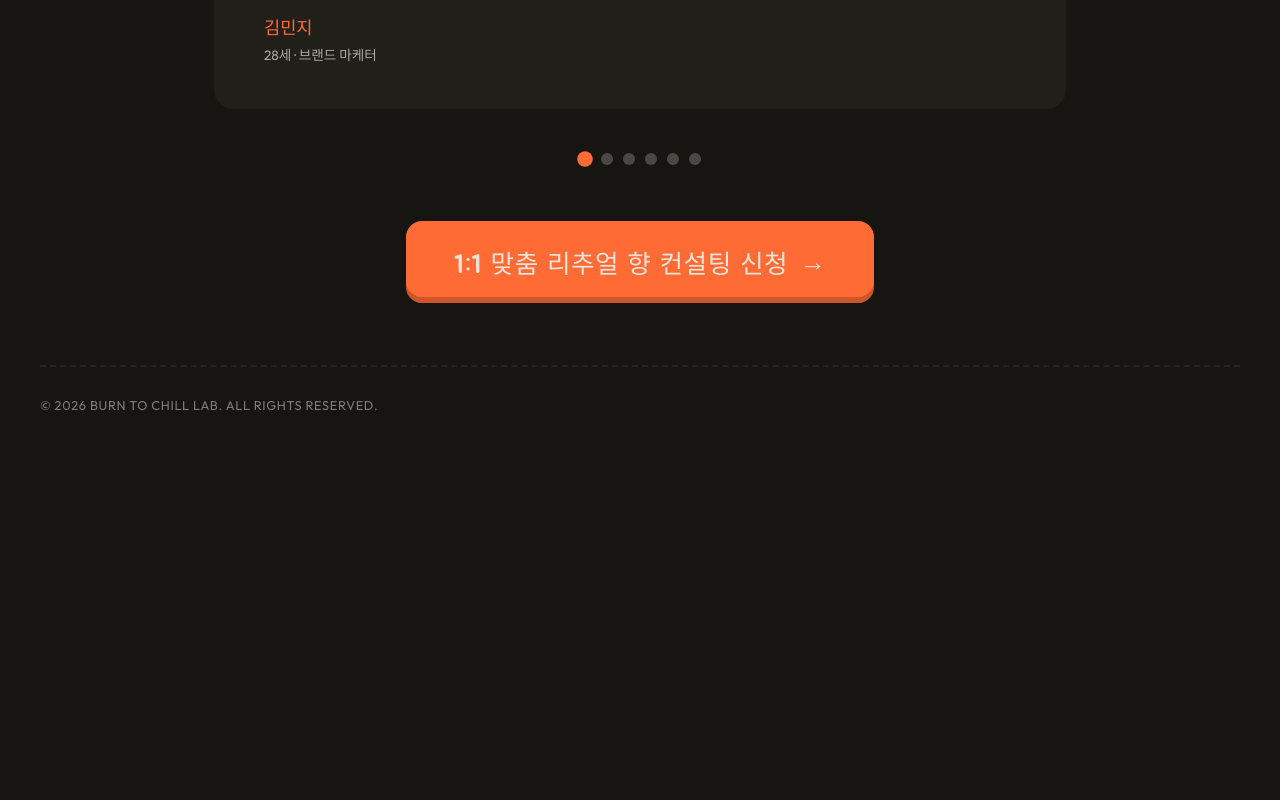
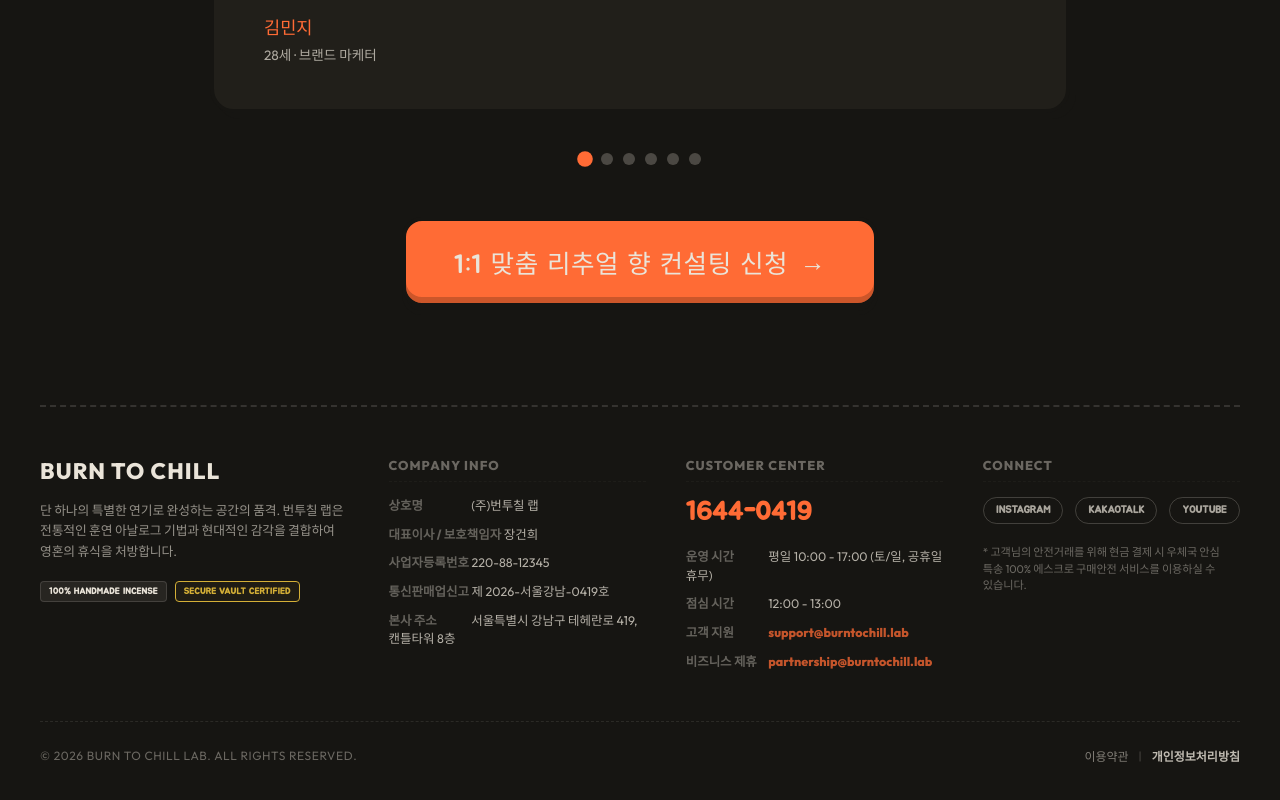
Before and after one commit to jgh12261226-lab/incense, a React (Vite) app: page / in a window 1280 px wide. Shown: the part 5375-6175 px from the top of the page. Before the commit the page ends 5868 px from the top, so only its background shows below. Built offline with nearby package versions, Linux system fonts and the light colour scheme.

Commit message:
하단 상세

```diff
--- a/src/components/EpilogueSection.css
+++ b/src/components/EpilogueSection.css
@@ -265,21 +265,214 @@
   pointer-events: auto;
 }
 
-/* 3. 풋터 */
+/* =========================================
+   3. 힙 브루탈리즘 상세 다단 풋터 스타일
+   ========================================= */
 .epilogue-footer {
   width: 100%;
   border-top: 2px dashed rgba(234, 228, 217, 0.15);
-  padding-top: 30px;
-  opacity: 0.5;
+  padding-top: 50px;
+  margin-top: 40px;
+  text-align: left;
 }
 
-.epilogue-footer p {
+.footer-grid {
+  display: grid;
+  grid-template-columns: 1.2fr 1fr 1fr 1fr;
+  gap: 40px;
+  margin-bottom: 50px;
+}
+
+.footer-col {
+  display: flex;
+  flex-direction: column;
+  gap: 15px;
+}
+
+/* 브랜드 칼럼 */
+.footer-brand-title {
+  font-size: 1.4rem;
+  font-weight: 900;
+  color: var(--color-primary);
+  letter-spacing: 0.05em;
+  margin: 0;
+}
+
+.footer-brand-desc {
   font-size: 0.8rem;
+  line-height: 1.6;
+  color: var(--color-primary);
+  opacity: 0.6;
+  word-break: keep-all;
+}
+
+.footer-badge-box {
+  display: flex;
+  flex-wrap: wrap;
+  gap: 8px;
+  margin-top: 5px;
+}
+
+.footer-cert-badge {
+  font-family: var(--font-goblin);
+  font-size: 0.55rem;
+  font-weight: 800;
+  background-color: rgba(234, 228, 217, 0.08);
+  color: var(--color-primary);
+  border: 1px solid rgba(234, 228, 217, 0.15);
+  padding: 4px 8px;
+  border-radius: 4px;
+  letter-spacing: 0.02em;
+}
+
+.footer-cert-badge.font-gold {
+  border-color: #d4af37;
+  color: #d4af37;
+  background-color: rgba(212, 175, 55, 0.05);
+}
+
+/* 칼럼 헤더 */
+.footer-col-title {
+  font-size: 0.8rem;
+  font-weight: 800;
+  color: var(--color-primary);
+  opacity: 0.4;
+  letter-spacing: 0.08em;
+  margin: 0;
+  border-bottom: 1px dashed rgba(234, 228, 217, 0.1);
+  padding-bottom: 8px;
+}
+
+/* 정보 리스트 */
+.footer-info-list {
+  list-style: none;
+  padding: 0;
+  margin: 0;
+  display: flex;
+  flex-direction: column;
+  gap: 10px;
+}
+
+.footer-info-list li {
+  font-size: 0.78rem;
+  line-height: 1.5;
+  color: var(--color-primary);
+  opacity: 0.75;
+}
+
+.footer-info-list li span {
+  display: inline-block;
+  min-width: 80px;
+  opacity: 0.5;
+  font-weight: 700;
+}
+
+.footer-info-list li a {
+  color: var(--color-accent);
+  text-decoration: none;
+  font-weight: 800;
+  transition: opacity 0.2s;
+}
+
+.footer-info-list li a:hover {
+  opacity: 0.8;
+  text-decoration: underline;
+}
+
+/* 고객센터 폰트 및 소셜 */
+.footer-phone {
+  font-family: var(--font-goblin);
+  font-size: 1.6rem;
+  font-weight: 900;
+  color: var(--color-accent);
+  margin: 0 0 5px 0;
+}
+
+.footer-social-links {
+  display: flex;
+  flex-wrap: wrap;
+  gap: 12px;
+}
+
+.social-link-item {
+  font-family: var(--font-goblin);
+  font-size: 0.65rem;
+  font-weight: 800;
+  color: var(--color-primary);
+  opacity: 0.7;
+  text-decoration: none;
+  border: 1px solid rgba(234, 228, 217, 0.3);
+  padding: 6px 12px;
+  border-radius: 20px;
+  transition: all 0.2s ease;
+}
+
+.social-link-item:hover {
+  opacity: 1;
+  border-color: var(--color-accent);
+  color: var(--color-accent);
+  transform: translateY(-2px);
+}
+
+.footer-escrow-notice {
+  font-size: 0.7rem;
+  line-height: 1.5;
+  color: var(--color-primary);
+  opacity: 0.4;
+  margin: 5px 0 0 0;
+  word-break: keep-all;
+}
+
+/* 하단 바텀 라인 */
+.footer-bottom-row {
+  display: flex;
+  justify-content: space-between;
+  align-items: center;
+  border-top: 1px dashed rgba(234, 228, 217, 0.1);
+  padding-top: 25px;
+  margin-top: 10px;
+}
+
+.footer-copyright {
+  font-size: 0.75rem;
+  color: var(--color-primary);
+  opacity: 0.4;
+  margin: 0;
   letter-spacing: 0.05em;
 }
 
+.footer-bottom-links {
+  display: flex;
+  align-items: center;
+  gap: 10px;
+}
+
+.footer-bottom-links a {
+  font-size: 0.75rem;
+  color: var(--color-primary);
+  opacity: 0.5;
+  text-decoration: none;
+  transition: opacity 0.2s;
+}
+
+.footer-bottom-links a:hover {
+  opacity: 0.9;
+}
+
+.footer-bottom-links a.privacy-bold {
+  font-weight: 800;
+  opacity: 0.8;
+  color: var(--color-primary);
+}
+
+.footer-bottom-links .divider {
+  font-size: 0.7rem;
+  color: var(--color-primary);
+  opacity: 0.25;
+}
+
 /* =========================================
-   모바일 최적화 (수직 스택 구조)
+   모바일 최적화 (수직 스택 구조 및 풋터 반응형)
    ========================================= */
 @media (max-width: 900px) {
   .package-grid {
@@ -288,6 +481,10 @@
   }
   .grid-item-card {
     min-height: 280px;
+  }
+  .footer-grid {
+    grid-template-columns: 1fr 1fr;
+    gap: 30px;
   }
 }
 
@@ -298,4 +495,14 @@
   .epilogue-header {
     margin-bottom: 40px;
   }
+  .footer-grid {
+    grid-template-columns: 1fr;
+    gap: 25px;
+  }
+  .footer-bottom-row {
+    flex-direction: column;
+    gap: 15px;
+    align-items: flex-start;
+    text-align: left;
+  }
 }
--- a/src/components/EpilogueSection.jsx
+++ b/src/components/EpilogueSection.jsx
@@ -371,9 +371,71 @@ export default function EpilogueSection({ isIgnited, onIgnite }) {
           <CustomCTA text="1:1 맞춤 리추얼 향 컨설팅 신청" onClick={handleCtaClick} />
         </div>
 
-        {/* 하단 풋터 */}
+        {/* 하단 풋터 - 힙한 다단 브루탈리즘 상세 정보 섹션 */}
         <footer className="epilogue-footer">
-          <p>© 2026 BURN TO CHILL LAB. ALL RIGHTS RESERVED.</p>
+          <div className="footer-grid">
+
+            {/* Column 1: 브랜드 소개 및 보증 */}
+            <div className="footer-col brand-col">
+              <h3 className="footer-brand-title font-mono">BURN TO CHILL</h3>
+              <p className="footer-brand-desc">
+                단 하나의 특별한 연기로 완성하는 공간의 품격.
+                번투칠 랩은 전통적인 훈연 아날로그 기법과 현대적인 감각을 결합하여 영혼의 휴식을 처방합니다.
+              </p>
+              <div className="footer-badge-box">
+                <span className="footer-cert-badge">100% HANDMADE INCENSE</span>
+                <span className="footer-cert-badge font-gold">SECURE VAULT CERTIFIED</span>
+              </div>
+            </div>
+
+            {/* Column 2: 회사 정보 (Company Info) */}
+            <div className="footer-col info-col">
+              <h4 className="footer-col-title font-mono">COMPANY INFO</h4>
+              <ul className="footer-info-list">
+                <li><span>상호명</span> (주)번투칠 랩</li>
+                <li><span>대표이사 / 보호책임자</span> 장건희</li>
+                <li><span>사업자등록번호</span> 220-88-12345</li>
+                <li><span>통신판매업신고</span> 제 2026-서울강남-0419호</li>
+                <li><span>본사 주소</span> 서울특별시 강남구 테헤란로 419, 캔틀타워 8층</li>
+              </ul>
+            </div>
+
+            {/* Column 3: 고객 센터 & 문의 (Support & Contact) */}
+            <div className="footer-col contact-col">
+              <h4 className="footer-col-title font-mono">CUSTOMER CENTER</h4>
+              <p className="footer-phone">1644-0419</p>
+              <ul className="footer-info-list">
+                <li><span>운영 시간</span> 평일 10:00 - 17:00 (토/일, 공휴일 휴무)</li>
+                <li><span>점심 시간</span> 12:00 - 13:00</li>
+                <li><span>고객 지원</span> <a href="mailto:support@burntochill.lab">support@burntochill.lab</a></li>
+                <li><span>비즈니스 제휴</span> <a href="mailto:partnership@burntochill.lab">partnership@burntochill.lab</a></li>
+              </ul>
+            </div>
+
+            {/* Column 4: 소셜 및 리서치 링크 (Social Channels) */}
+            <div className="footer-col social-col">
+              <h4 className="footer-col-title font-mono">CONNECT</h4>
+              <div className="footer-social-links">
+                <a href="#instagram" className="social-link-item">INSTAGRAM</a>
+                <a href="#kakaotalk" className="social-link-item">KAKAOTALK</a>
+                <a href="#youtube" className="social-link-item">YOUTUBE</a>
+              </div>
+              <p className="footer-escrow-notice">
+                * 고객님의 안전거래를 위해 현금 결제 시 우체국 안심 특송 100% 에스크로 구매안전 서비스를 이용하실 수 있습니다.
+              </p>
+            </div>
+
+          </div>
+
+          {/* 하단 저작권 라인 */}
+          <div className="footer-bottom-row">
+            <p className="footer-copyright">© 2026 BURN TO CHILL LAB. ALL RIGHTS RESERVED.</p>
+            <div className="footer-bottom-links">
+              <a href="#terms">이용약관</a>
+              <span className="divider">|</span>
+              <a href="#privacy" className="privacy-bold">개인정보처리방침</a>
+            </div>
+          </div>
         </footer>
 
         {/* 1:1 맞춤 리추얼 향 컨설팅 신청서 팝업 모달 */}
```
